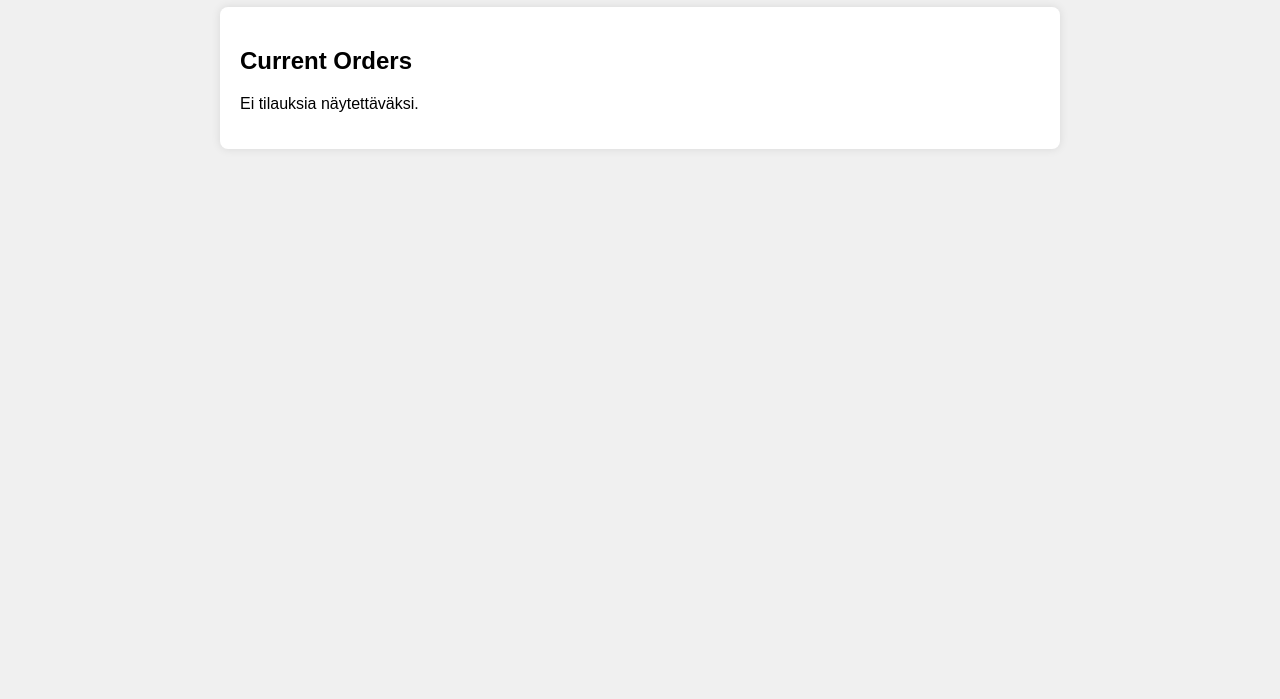
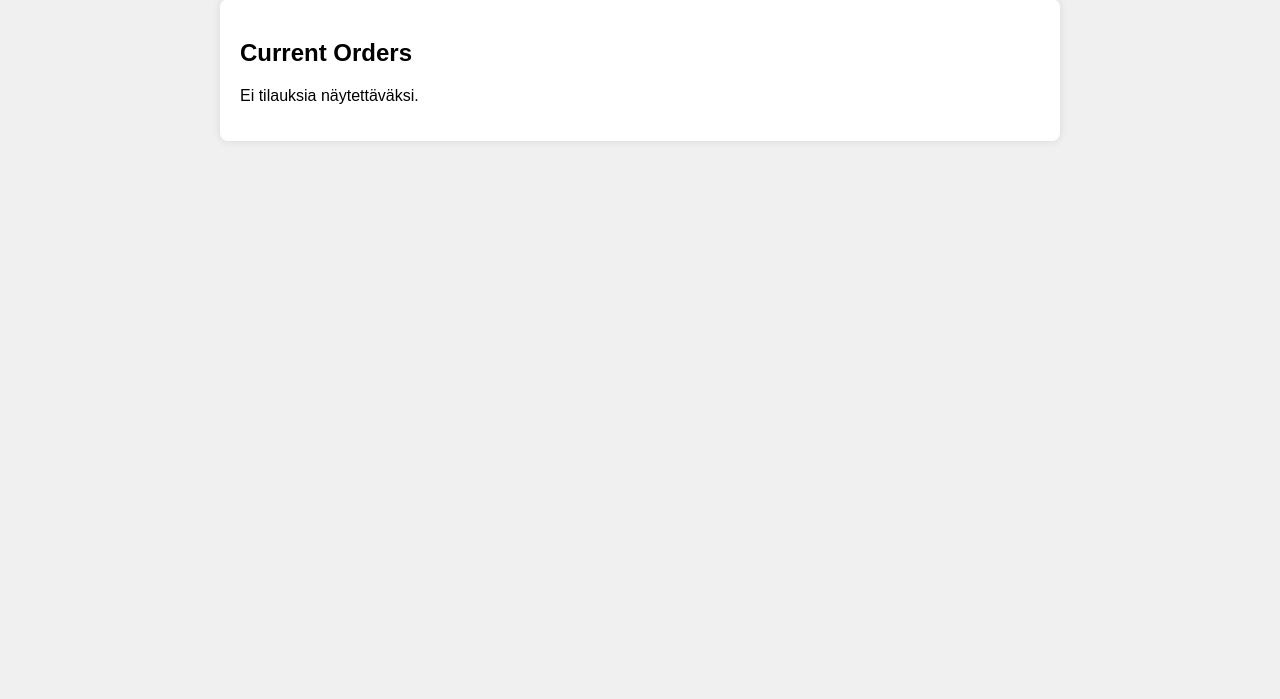
Before and after one commit to rinne13/order_pancakes, a plain HTML site: page manage-orders.html in a window 1280 px wide. Shown: the part 101-800 px from the top of the page. Drawn offline with Linux system fonts and the light colour scheme.

Commit message:
Update manage-orders.html
Optimized the code for better appearance

```diff
--- a/manage-orders.html
+++ b/manage-orders.html
@@ -3,6 +3,7 @@
 <head>
   <meta charset="UTF-8">
   <meta name="viewport" content="width=device-width, initial-scale=1.0">
+  <meta name="description" content="Manage your pancake orders easily">
   <title>Manage Orders</title>
   <style>
     /* Global Styles */
@@ -10,6 +11,7 @@
       font-family: Arial, sans-serif;
       background-color: #f0f0f0;
       padding: 20px;
+      margin: 0;
     }
 
     .orders-container {
@@ -46,12 +48,10 @@
   <div class="orders-container">
     <h2>Current Orders</h2>
     <div id="ordersList">
+      <!-- Orders will be dynamically inserted here by JavaScript -->
     </div>
   </div>
-</div>
-</div>
+
   <script src="manage-orders.js"></script>
-
-
 </body>
 </html>
```
